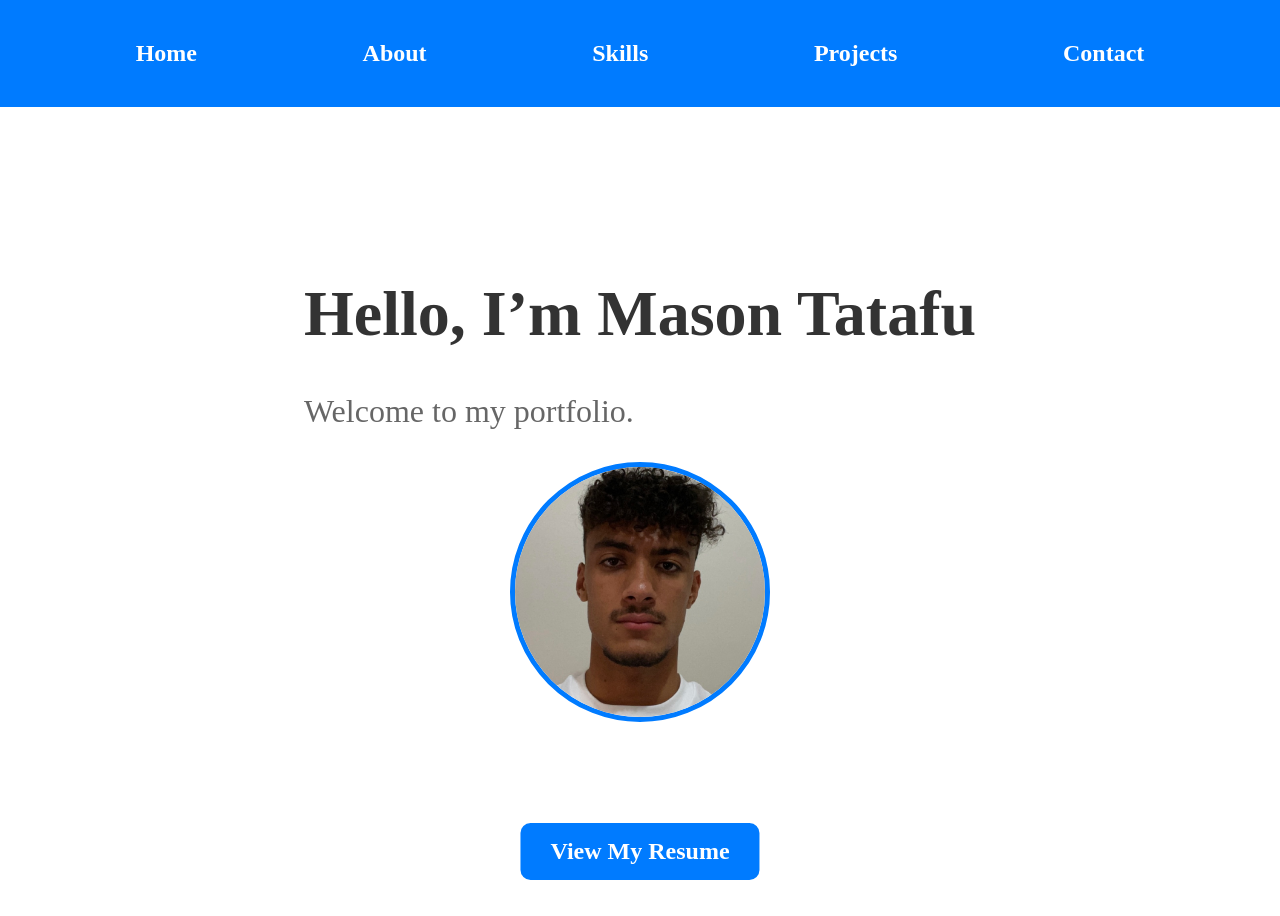
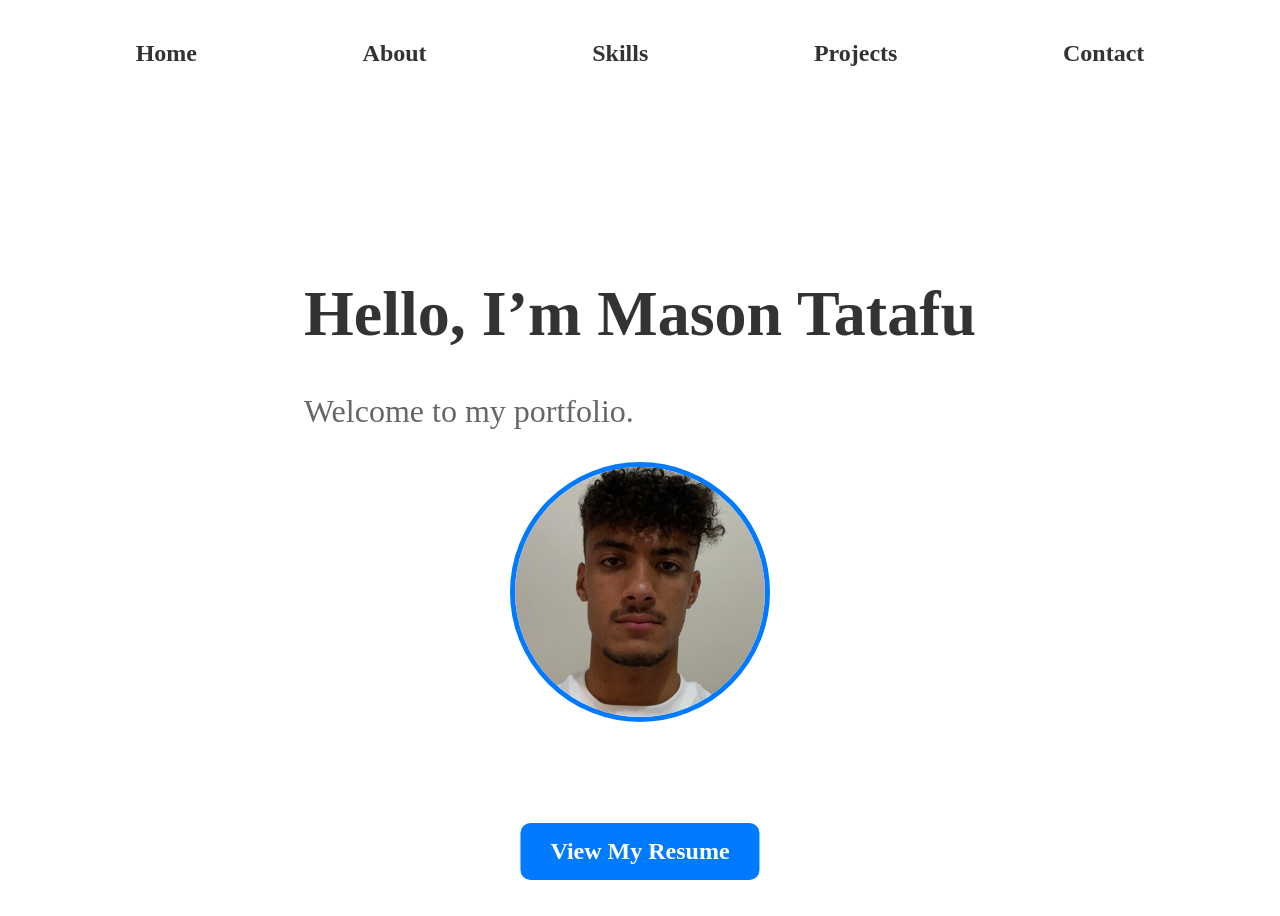
Before and after one commit to masontatafu/masontatafu.github.io, a Jekyll site: the page built from index.md, in a window 1280 px wide. Built offline with Jekyll 4.4.1, drawn with Linux system fonts in a browser that asks for light colours.

Commit message:
Update style.css

```diff
--- a/assets/style.css
+++ b/assets/style.css
@@ -1,7 +1,7 @@
 /* ===== NAVIGATION BAR STYLES ===== */
 /* ===== NAVIGATION BAR (FULL-WIDTH RIBBON, LINKS SPACED EVENLY) ===== */
 nav {
-    background-color: #007bff; /* Blue background */
+    background-color: transparent; /* Blue background */
     padding: 40px 0; /* Vertical padding */
     width: 100%; /* Full width */
     position: fixed; /* Fix it to the top of the page */
@@ -28,7 +28,7 @@ nav li {
 
 /* Styles each navigation link */
 nav a {
-    color: white;
+    color: #333;
     text-decoration: none;
     font-size: 1.5em;
     font-weight: bold;
```
